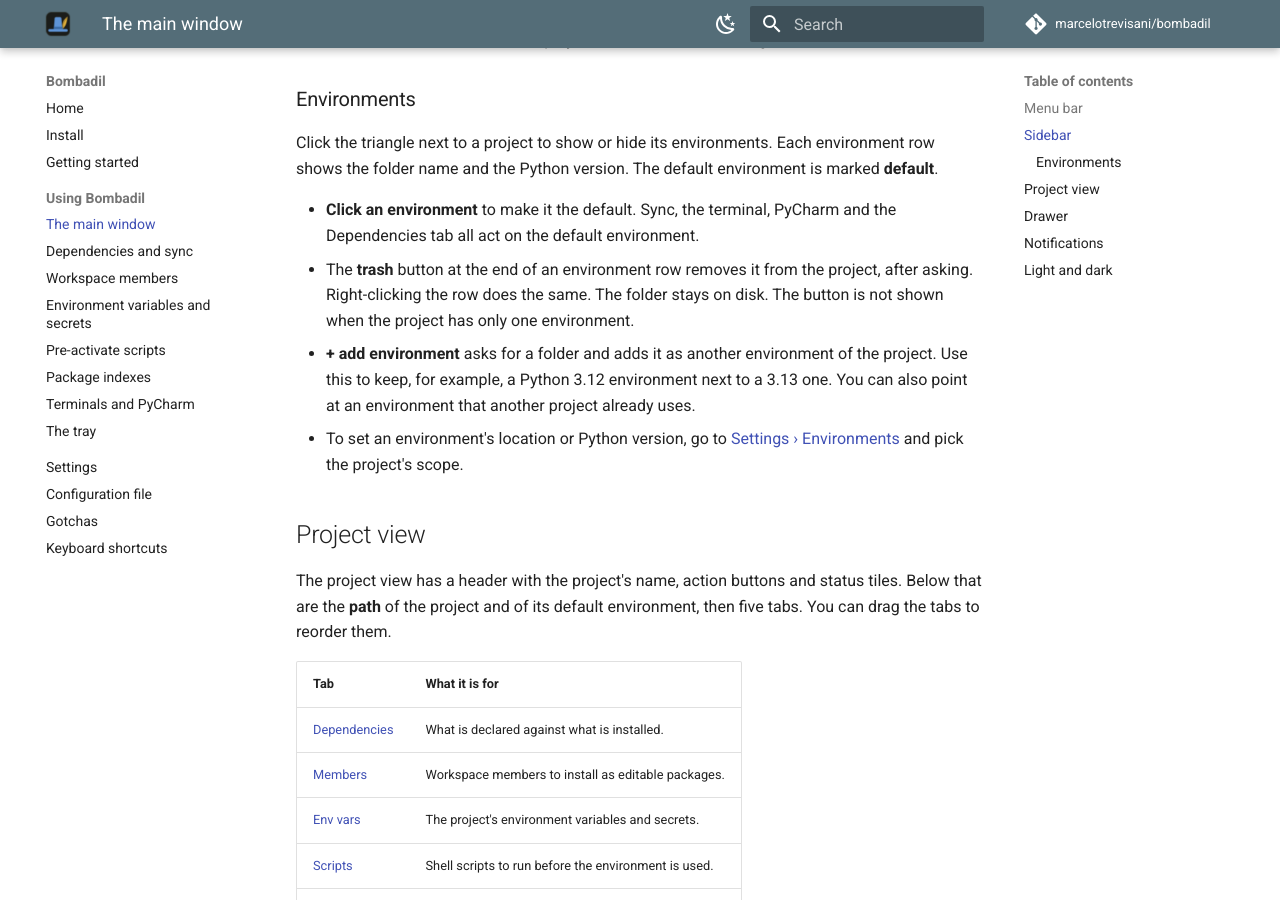
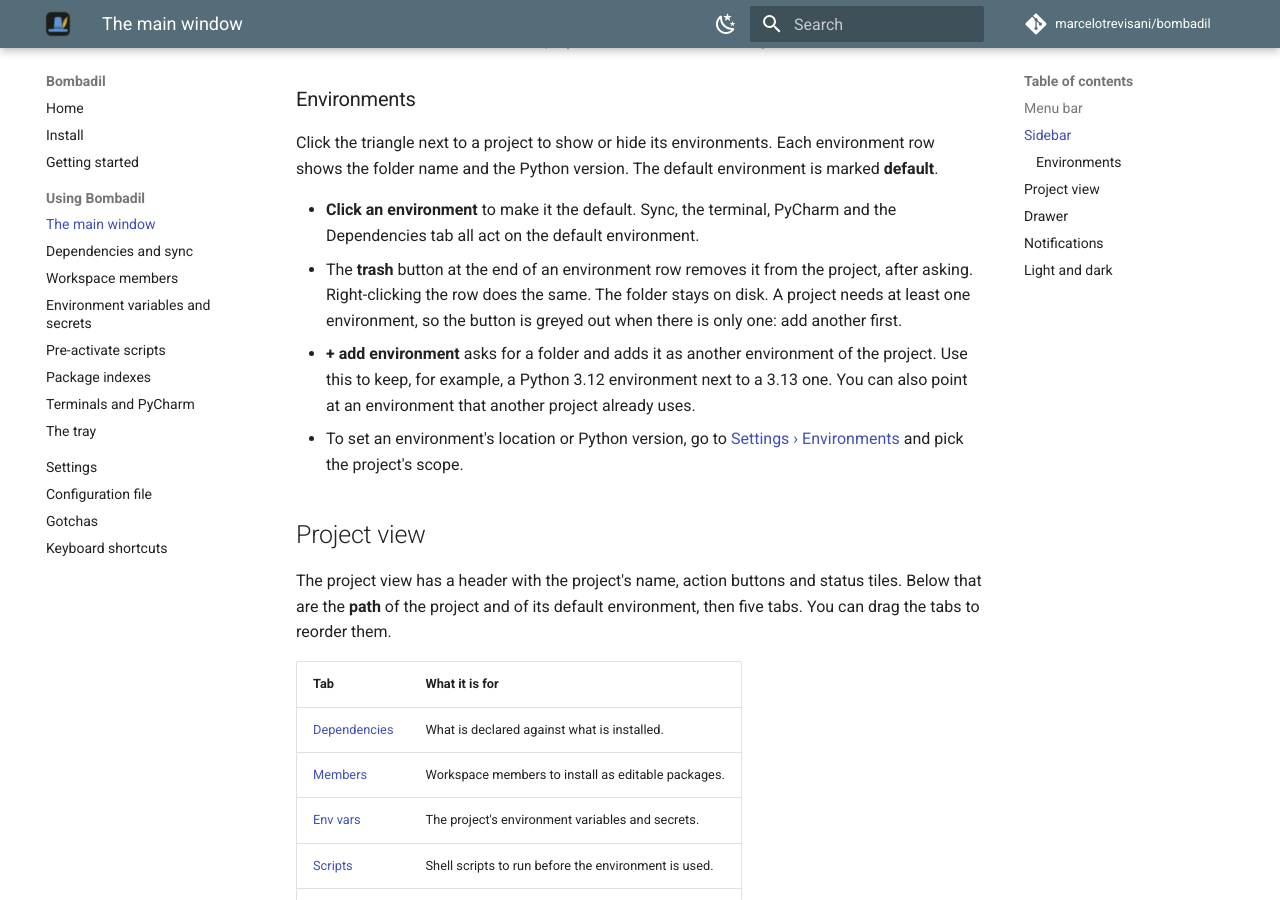
Before and after one commit to marcelotrevisani/bombadil, an MkDocs documentation site: the page built from docs/main-window.md, in a window 1280 px wide and 900 px high, scrolled down 2212 px. Built offline with MkDocs 1.6.1 and Material for MkDocs 9.7.7, drawn with Linux system fonts in a browser that asks for light colours; comment, search, counter and statistics services are not loaded.

Commit message:
Show the remove button on a project's last environment too, disabled

```diff
--- a/docs/main-window.md
+++ b/docs/main-window.md
@@ -48,8 +48,8 @@
   and the Dependencies tab all act on the default environment.
 - The **trash** button at the end of an environment row removes it from the
   project, after asking. Right-clicking the row does the same. The folder
-  stays on disk. The button is not shown when the project has only one
-  environment.
+  stays on disk. A project needs at least one environment, so the button is
+  greyed out when there is only one: add another first.
 - **+ add environment** asks for a folder and adds it as another environment
   of the project. Use this to keep, for example, a Python 3.12 environment
   next to a 3.13 one. You can also point at an environment that another
```
Also changed, not shown: 1 other file.
